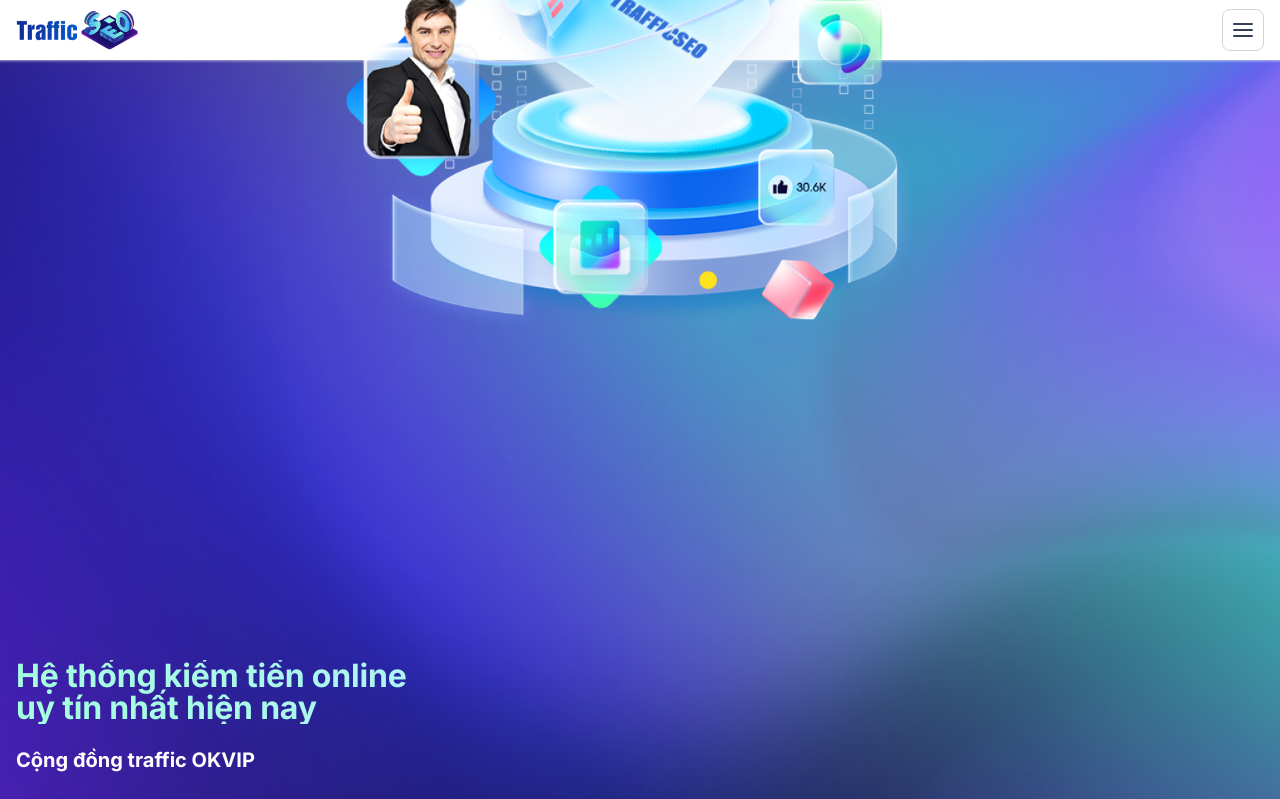
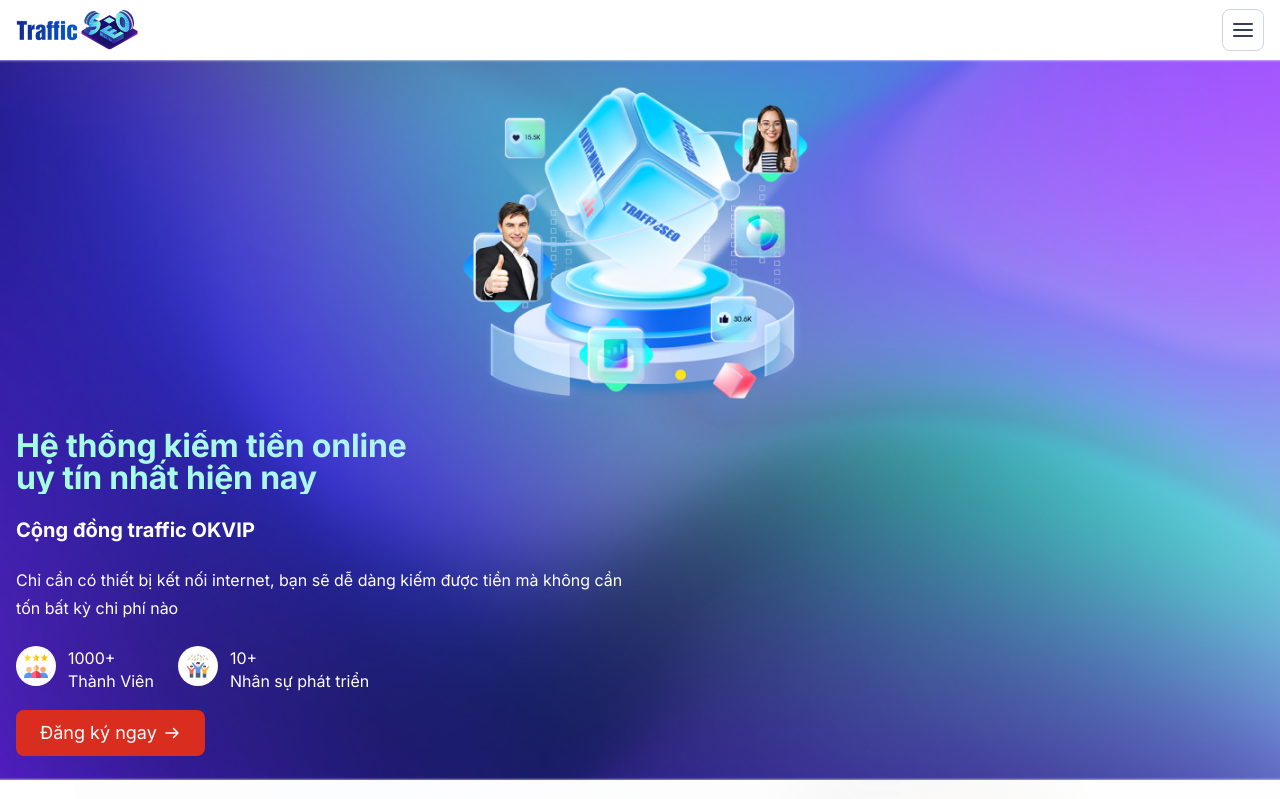
Before and after one commit to odrhahan/traffic-landing, a Next.js app: page / in a window 1280 px wide. Shown: the top 799 px of the page. Built offline with nearby package versions, Linux system fonts and the light colour scheme.

Commit message:
(~) responsive for hero section

```diff
--- a/src/components/HeroSection/index.tsx
+++ b/src/components/HeroSection/index.tsx
@@ -17,7 +17,7 @@
         width={852}
         // fill
         height={768}
-        className="right-13.5 z-20 mx-auto h-[346px] w-[384px] xl:top-1/2 xl:mt-0 xl:h-[576px] xl:w-[639px] xl:-translate-y-1/2 2xl:absolute 2xl:top-32.5 2xl:mx-0 2xl:h-[768px] 2xl:w-[852px] 2xl:translate-y-0"
+        className="right-13.5 z-20 mx-auto h-[346px] w-[384px] 2xl:absolute 2xl:top-32.5 2xl:mx-0 2xl:h-[768px] 2xl:w-[852px] 2xl:translate-y-0"
       />
 
       <div className="px-4 2xl:absolute 2xl:left-60 2xl:top-1/2 2xl:-translate-y-1/2 2xl:px-0">
```
